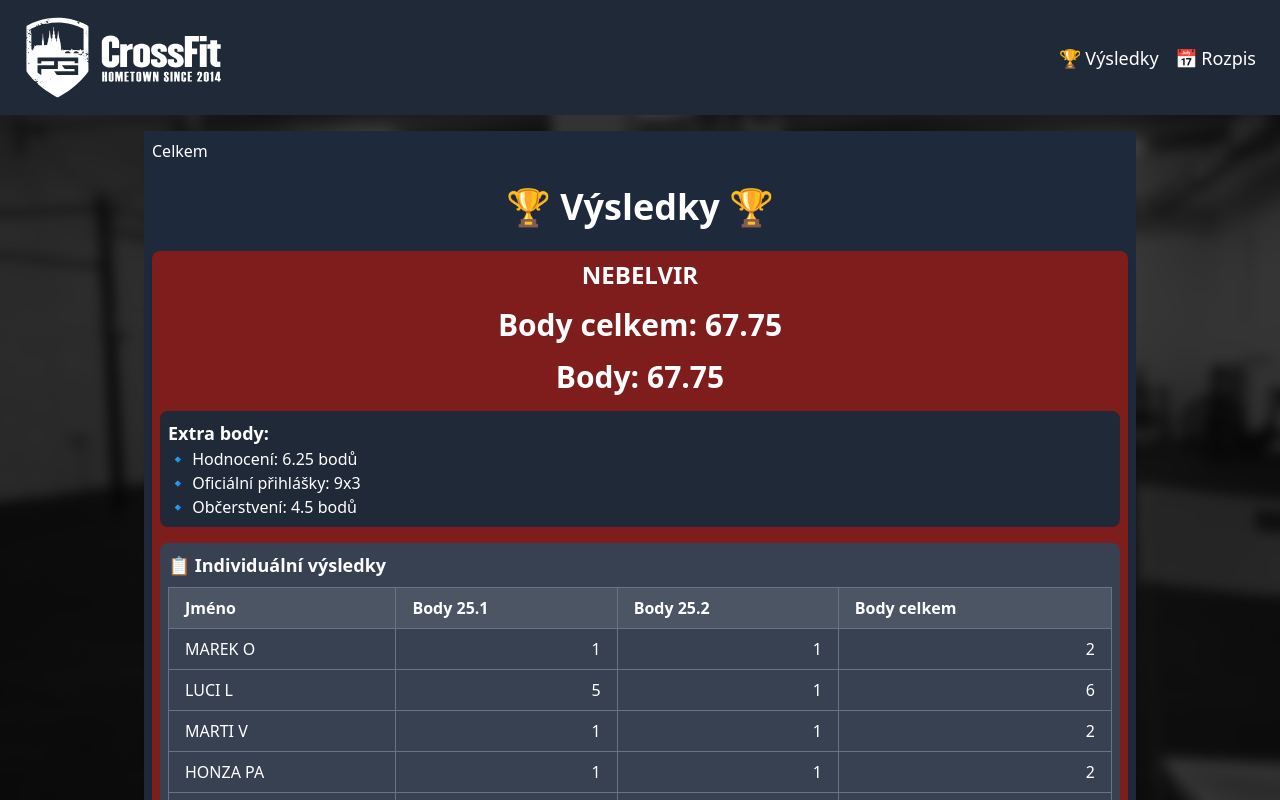
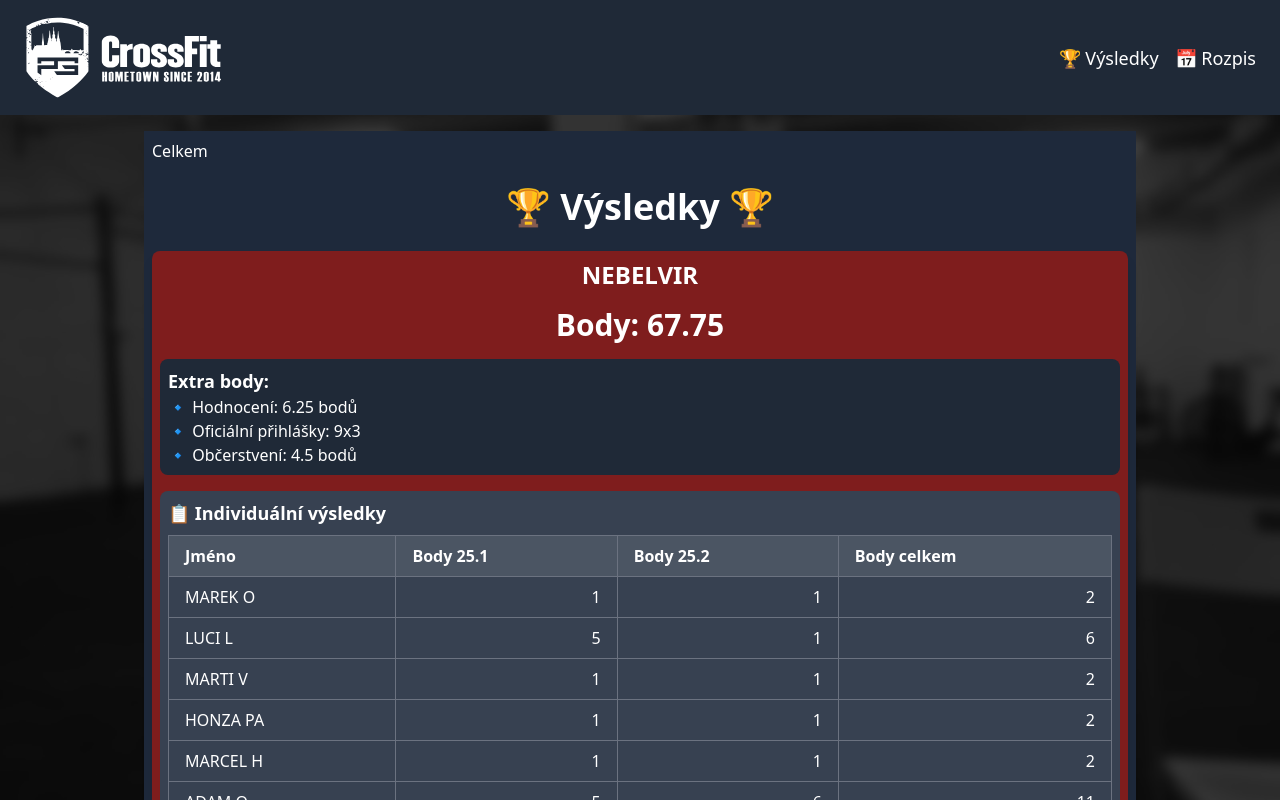
Before and after one commit to johnsoncze/hometown-open-2025, a Next.js app: page /results in a window 1280 px wide. Shown: the top 800 px of the page. Built offline with nearby package versions, Linux system fonts and the light colour scheme.

Commit message:
fix overal score

```diff
--- a/pages/results/index.js
+++ b/pages/results/index.js
@@ -25,10 +25,6 @@ const Results = () => {
                   {Object.entries(data).map(([house, team]) => (
                     <div key={house} className={`rounded-lg shadow-lg p-2 mb-6 ${team.color}`}>
                       <h2 className="text-2xl font-bold text-center uppercase">{team.house}</h2>
-                      <p className="text-center text-3xl font-bold mt-4">
-                        Body celkem: {team.score}
-                      </p>
-
                       <p className="text-center text-3xl font-bold mt-4">
                   Body: {team.score}
                 </p>
```
